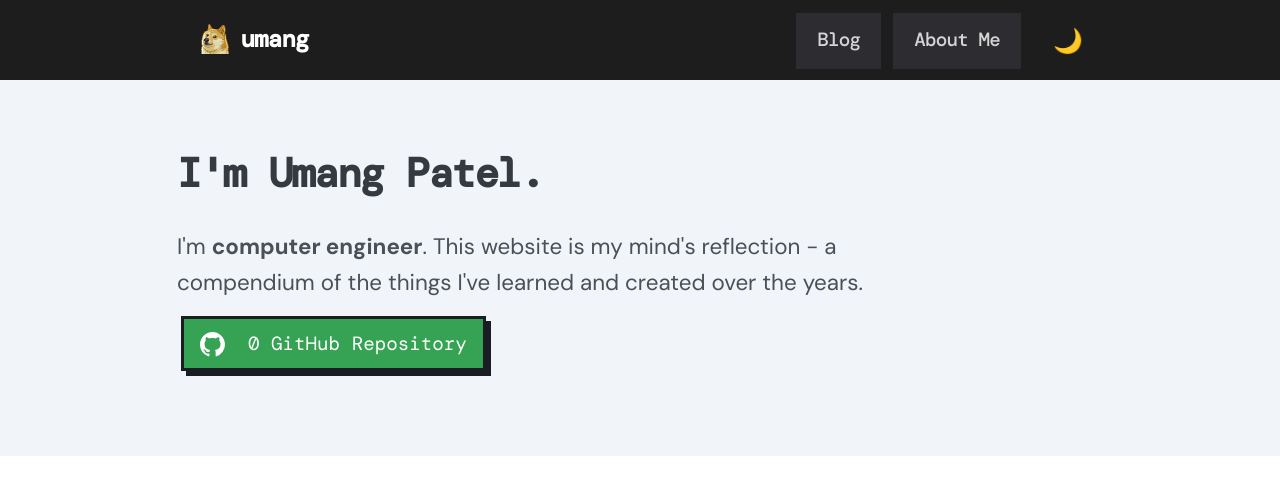
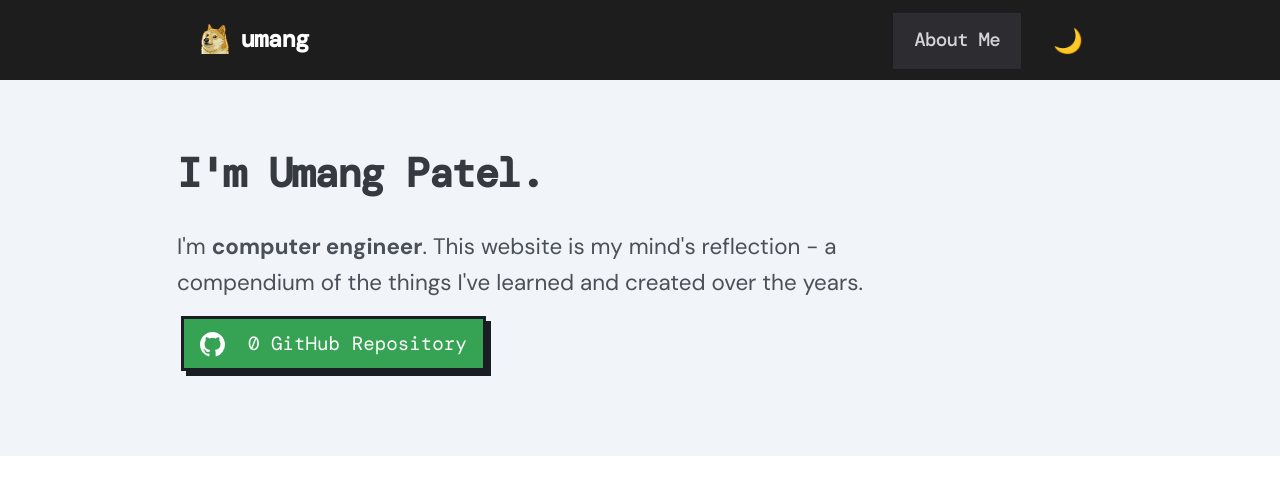
Before and after one commit to theumang100/umangp.com, a React (Create React App) app: page / in a window 1280 px wide. Shown: the top 494 px of the page. Built offline with nearby package versions, Linux system fonts and the light colour scheme; no server answers.

Commit message:
blog tab hidden

```diff
--- a/src/pages/Header.js
+++ b/src/pages/Header.js
@@ -32,7 +32,7 @@ function Header() {
                         <div className="col-md-7">
                             <div className="menu-item">
 
-                                <NavLink to="/blog" className="head_menu_link" activeStyle={{ background: "rgba(254, 220, 71, 1)", color: "#1b1d25" }}>Blog</NavLink>
+                                {/* <NavLink to="/blog" className="head_menu_link" activeStyle={{ background: "rgba(254, 220, 71, 1)", color: "#1b1d25" }}>Blog</NavLink> */}
                                 <NavLink to="/about" className="head_menu_link" activeStyle={{ background: "rgba(254, 220, 71, 1)", color: "#1b1d25" }}>About Me</NavLink>
 
                                 <button
```
